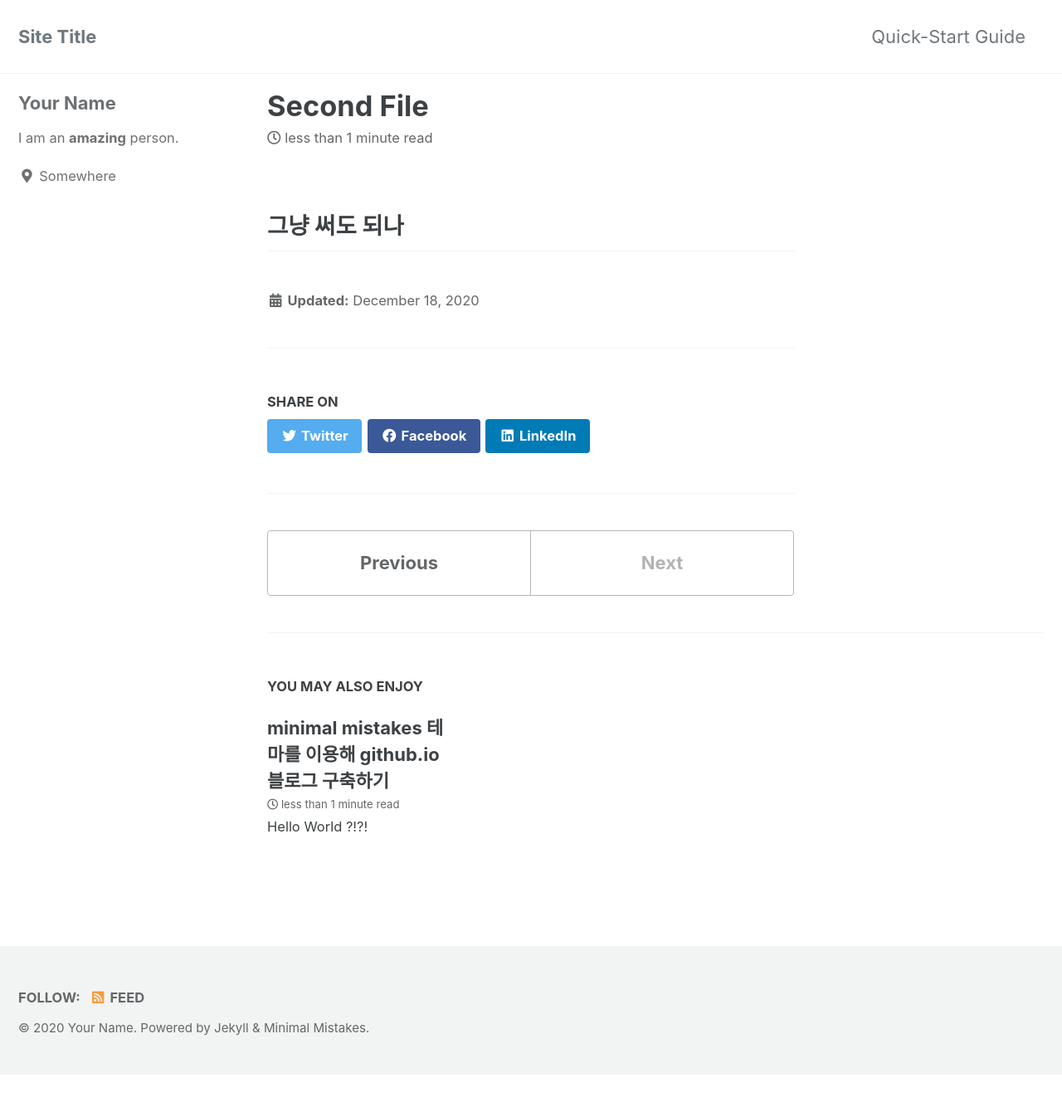
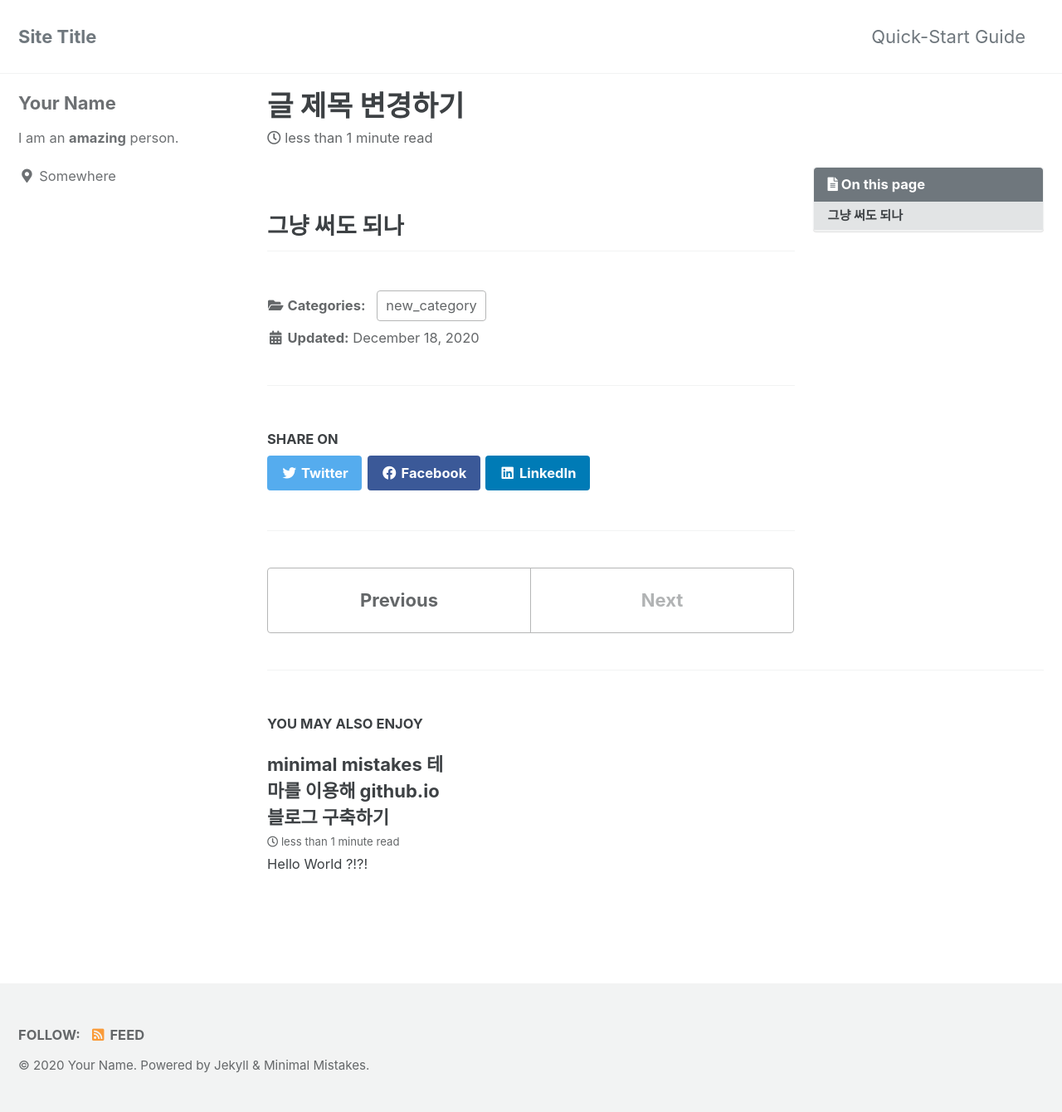
Before and after one commit to tjddn0402/tjddn0402.github.io, a Jekyll site: the page built from _posts/2020-12-18-second-file.md, in a window 1280 px wide. Shown: the whole page at 83% size. Built offline with Jekyll 4.4.1, drawn with Linux system fonts in a browser that asks for light colours; cached includes are drawn as plain includes; before the commit the page ends 1295 px from its top, so only the background shows below that.

Commit message:
Update 2020-12-18-second-file.md

```diff
--- a/_posts/2020-12-18-second-file.md
+++ b/_posts/2020-12-18-second-file.md
@@ -1 +1,9 @@
+---
+title: "글 제목 변경하기"
+categories:
+  - new_category
+last_modified_at: 2020-12-18T13:00:00+09:00
+toc: true
+---
+
 ## 그냥 써도 되나
```
